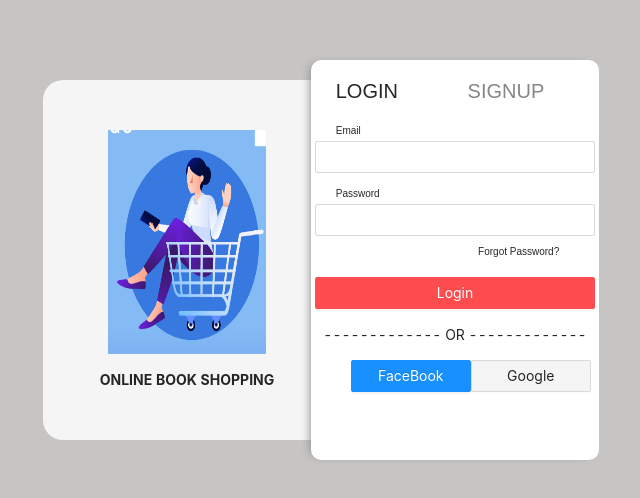
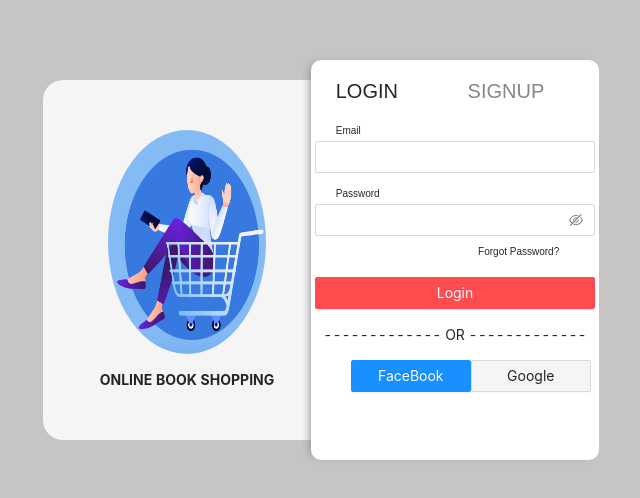
Before and after one commit to varunlad/BookStoreReact, a React (Create React App) app: page / in a window 1280 px wide. Shown: the part 140-638 px from the top of the page, without its empty margins (309-949 px from the left). Built offline with nearby package versions, Linux system fonts and the light colour scheme.

Commit message:
[Varun] Added: Refactor signup and Login page

```diff
--- a/src/pages/Login/Login.css
+++ b/src/pages/Login/Login.css
@@ -28,6 +28,7 @@
     height: 28vh;
     width: 55%;
     margin: 15px;
+    border-radius: 50%;
 }
 .loginsecondrow{
     height: 50vh;
@@ -78,6 +79,7 @@
     width: 75%;
     font:normal 10px "Product Sans";
     font-family: Arial,sans-serif;
+    cursor: pointer;
 }
 .LoginButton,.or{
     margin-top: 15px;
--- a/src/pages/Login/Login.jsx
+++ b/src/pages/Login/Login.jsx
@@ -35,7 +35,7 @@ function Login(props) {
                      <div className="text">Password</div>
                  </div>
                  <div className="PasswordInput">
-                 <Input  size="middle" style={{width:280,backgroundColor:'transparent'}}  />
+                 <Input.Password  size="middle" style={{width:280,backgroundColor:'transparent'}}  />
                  </div>
                  <div className="ForgotPassword">
                      <p onClick={()=>(history.push('/forgotpassword'))} >Forgot Password?</p>
--- a/src/pages/Signup/Signup.jsx
+++ b/src/pages/Signup/Signup.jsx
@@ -38,7 +38,7 @@ function Signup(props) {
                      <div className="text">Password</div>
                  </div>
                  <div className="PasswordInput">
-                 <Input  size="middle" style={{width:280,backgroundColor:'transparent'}}  />
+                 <Input.Password  size="middle" style={{width:280,backgroundColor:'transparent'}}  />
                  </div>
                  <div className="PhoneNumber">
                      <div className="text">PhoneNumber</div>
```
Also changed, not shown: src/component/Home/Home.css (added), src/component/Home/Home.jsx (added).
